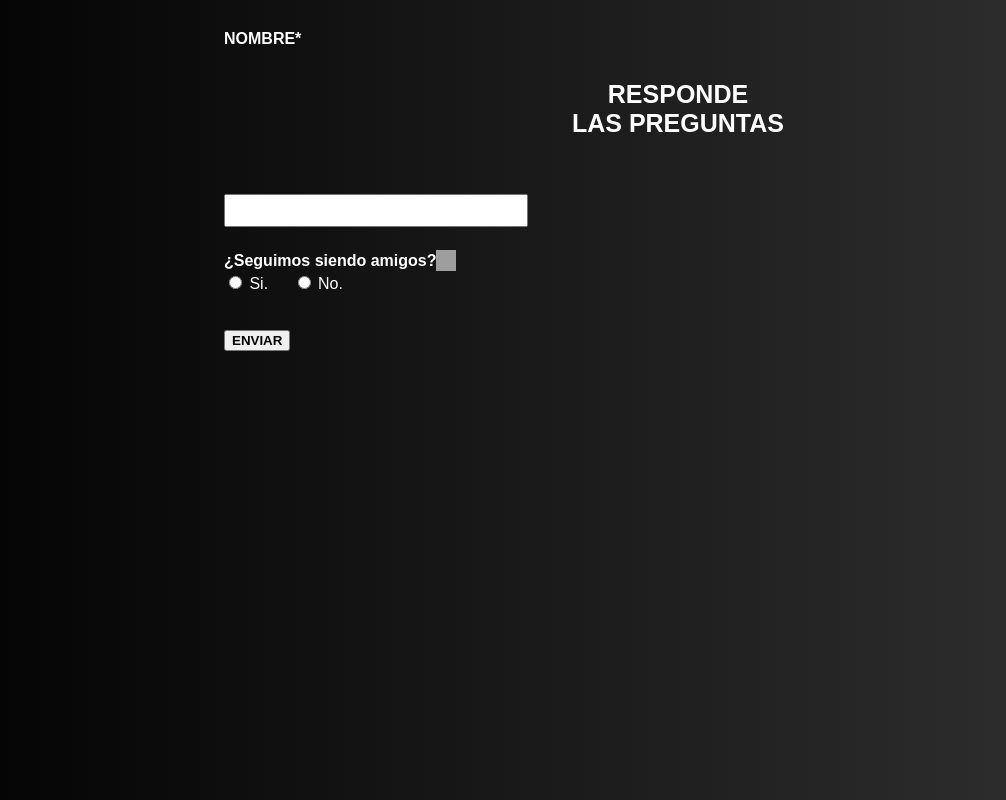
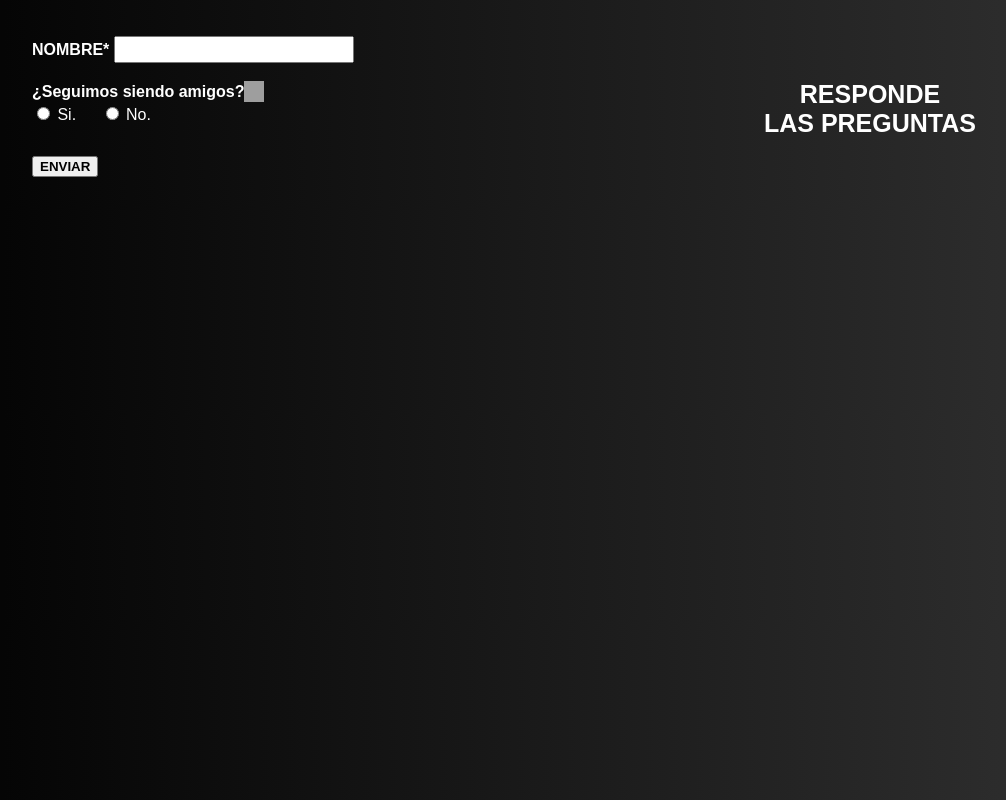
Before and after one commit to Popo01-0/robot-matem-tico-industrial, a plain HTML site: page index.html in a window 1280 px wide. Shown: the whole page, without its empty margins (126-1132 px from the left). Drawn offline with Linux system fonts and the light colour scheme; grey boxes are pictures that could not be loaded.

Commit message:
Update css.css

```diff
--- a/css.css
+++ b/css.css
@@ -13,7 +13,7 @@
 #contacto {
 
     border: 0px solid black;
-    width: 50%;
+    width: 80%;
     margin: auto;
     border-radius: 6px;
     font-family: Arial, Helvetica, sans-serif;
@@ -25,9 +25,9 @@
 #contacto input{
 
     display: inline-block;
-    margin-bottom: 25px;
+    margin-bottom: 20px;
     margin-top: 6px;
-    font-size: 23px;
+    font-size: 18px;
 
 }
 
```
